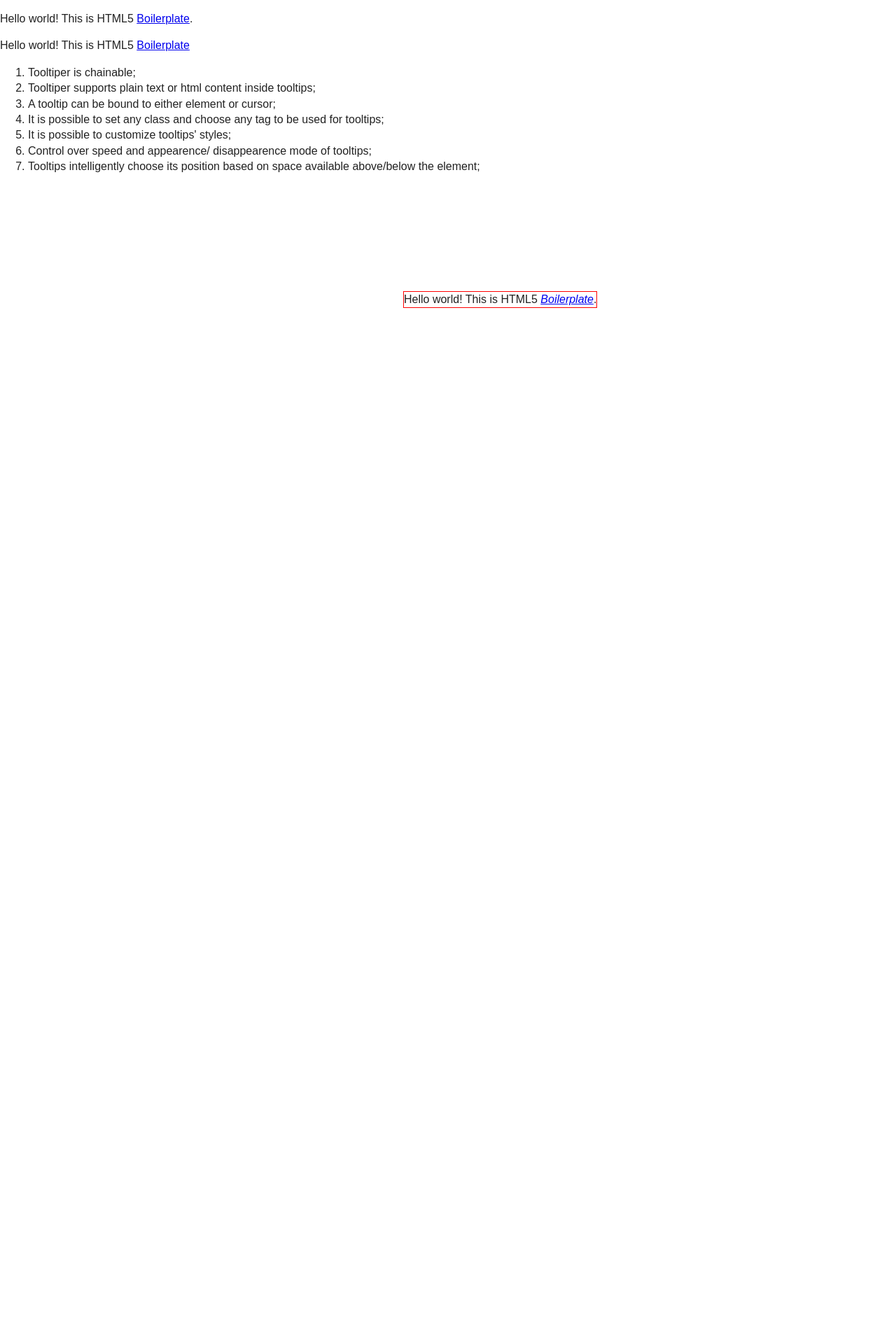
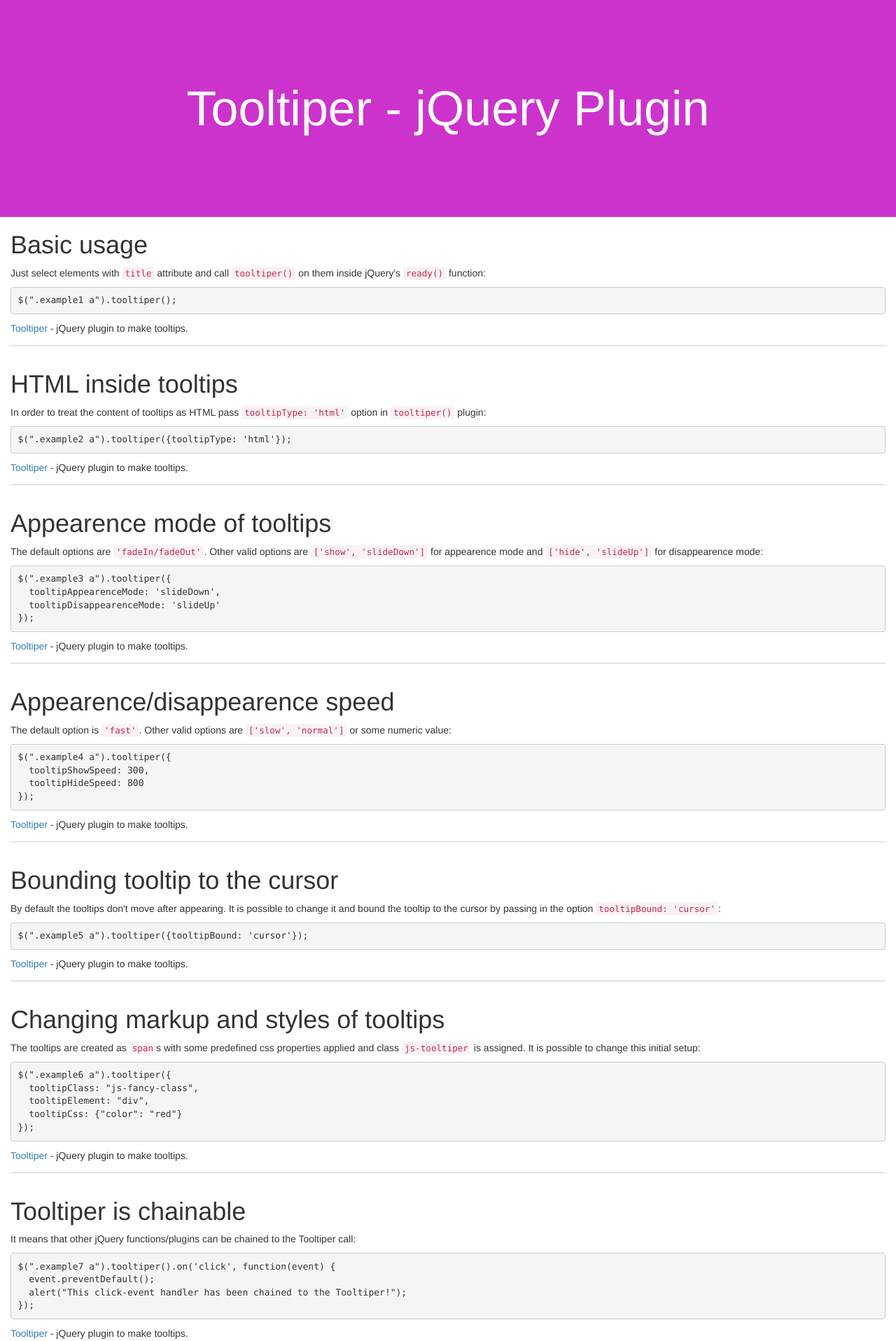
Before and after one commit to xcurveballx/tooltiper, a plain HTML site: page index.html in a window 1280 px wide. Shown: the top 1916 px of the page at 70% size. Before the commit the page ends 800 px from the top, so only its background shows below. Drawn offline with nearby package versions, Linux system fonts and the light colour scheme.

Commit message:
style/getcomputedstyle issue, deep object merging issue, bloating functions removed

```diff
--- a/css/main.css
+++ b/css/main.css
@@ -280,3 +280,16 @@
         page-break-after: avoid;
     }
 }
+body > header, footer {
+  padding: 1.5em 0em;
+  text-align: center;
+}
+body > header {
+  background-color: #cc33cc;
+  font-size: 5em;
+  color: white;
+}
+::selection {
+  background-color: #cc33cc;
+  color: white;
+}
--- a/index.html
+++ b/index.html
@@ -3,9 +3,12 @@
     <head>
         <meta charset="utf-8">
         <meta http-equiv="x-ua-compatible" content="ie=edge">
-        <title>ToolTiper</title>
+        <title>Tooltiper - jQuery Plugin</title>
+        <meta name="description" content="Tooltiper - jQuery Plugin">
+        <meta name="author" content="xcurveballx">
         <meta name="viewport" content="width=device-width, initial-scale=1">
-        <link rel="stylesheet" href="css/normalize.css">
+        <link rel="stylesheet" href="https://cdnjs.cloudflare.com/ajax/libs/twitter-bootstrap/3.3.7/css/bootstrap.min.css">
+
         <link rel="stylesheet" href="css/main.css">
         <script src="js/vendor/modernizr-2.8.3.min.js"></script>
     </head>
@@ -13,22 +16,70 @@
         <!--[if lt IE 8]>
             <p class="browserupgrade">You are using an <strong>outdated</strong> browser. Please <a href="http://browsehappy.com/">upgrade your browser</a> to improve your experience.</p>
         <![endif]-->
-        <p style="position: absolute; top:50%; left: 45%; border: 1px solid red">Hello world! This is HTML5 <a href="https://html5boilerplate.com/" title="<b>Check it out</b>, dude! It is cool! <b>Check it out</b>, dude! It is cool! <b>Check it out</b>, dude! It is cool! <b>Check it out</b>, dude! It is cool! <b>Check it out</b>, dude! It is cool!"><i>Boilerplate</i></a>.</p>
-        <p>Hello world! This is HTML5 <a href="https://html5boilerplate.com/" title="Tooltips intelligently choose its position based on space available above/below the element. Default position - below the element;">Boilerplate</a>.</p>
-Hello world! This is HTML5 <a href="https://html5boilerplate.com/" title="Tooltips intelligently choose its position based on space available above/below the element. Default position - below the element;">Boilerplate</a>
-        <ol>
-          <li>Tooltiper is chainable;</li>
-          <li>Tooltiper supports plain text or html content inside tooltips;</li>
-          <li>A tooltip can be bound to either element or cursor;</li>
-          <li>It is possible to set any class and choose any tag to be used for tooltips;</li>
-          <li>It is possible to customize tooltips' styles;</li>
-          <li>Control over speed and appearence/ disappearence mode of tooltips;</li>
-          <li>Tooltips intelligently choose its position based on space available above/below the element;</li>
-        </ol>
-        <script
-  src="https://code.jquery.com/jquery-1.7.min.js"
-  integrity="sha256-/05Jde9AMAT4/o5ZAI23rUf1SxDYTHLrkOco0eyRV84="
-  crossorigin="anonymous"></script>
+        <header>
+          Tooltiper - jQuery Plugin
+        </header>
+        <div class="container-fluid">
+          <div class="row">
+            <div class="col-xs-12 example example1">
+              <header><p><h1>Basic usage</h1></p></header>
+              <p>Just select elements with <code>title</code> attribute and call <code>tooltiper()</code> on them inside jQuery's <code>ready()</code> function:</p>
+              <p><pre>$(".example1 a").tooltiper();</pre></p>
+              <a target="_blank" href="https://github.com/xcurveballx/tooltiper" title="Tooltiper - jQuery Plugin">Tooltiper</a> - jQuery plugin to make tooltips.<hr>
+            </div>
+            <div class="col-xs-12 example example2">
+              <header><p><h1>HTML inside tooltips</h1></p></header>
+              <p>In order to treat the content of tooltips as HTML pass <code>tooltipType: 'html'</code> option in <code>tooltiper()</code> plugin:</p>
+              <p><pre>$(".example2 a").tooltiper({tooltipType: 'html'});</pre></p>
+              <a target="_blank" href="https://github.com/xcurveballx/tooltiper" title="<b>Tooltiper</b> - jQuery Plugin">Tooltiper</a> - jQuery plugin to make tooltips.<hr>
+            </div>
+            <div class="col-xs-12 example example3">
+              <header><p><h1>Appearence mode of tooltips</h1></p></header>
+              <p>The default options are <code>'fadeIn/fadeOut'</code>. Other valid options are <code>['show', 'slideDown']</code> for appearence mode and <code>['hide', 'slideUp']</code> for disappearence mode:</p>
+              <p><pre>$(".example3 a").tooltiper({
+  tooltipAppearenceMode: 'slideDown',
+  tooltipDisappearenceMode: 'slideUp'
+});</pre></p>
+              <a target="_blank" href="https://github.com/xcurveballx/tooltiper" title="Tooltiper - jQuery Plugin">Tooltiper</a> - jQuery plugin to make tooltips.<hr>
+            </div>
+            <div class="col-xs-12 example example4">
+              <header><p><h1>Appearence/disappearence speed </h1></p></header>
+              <p>The default option is <code>'fast'</code>. Other valid options are <code>['slow', 'normal']</code> or some numeric value:</p>
+              <p><pre>$(".example4 a").tooltiper({
+  tooltipShowSpeed: 300,
+  tooltipHideSpeed: 800
+});</pre></p>
+              <a target="_blank" href="https://github.com/xcurveballx/tooltiper" title="Tooltiper - jQuery Plugin">Tooltiper</a> - jQuery plugin to make tooltips.<hr>
+            </div>
+            <div class="col-xs-12 example example5">
+              <header><p><h1>Bounding tooltip to the cursor</h1></p></header>
+              <p>By default the tooltips don't move after appearing. It is possible to change it and bound the tooltip to the cursor by passing in the option <code>tooltipBound: 'cursor'</code>:</p>
+              <p><pre>$(".example5 a").tooltiper({tooltipBound: 'cursor'});</pre></p>
+              <a target="_blank" href="https://github.com/xcurveballx/tooltiper" title="Tooltiper - jQuery Plugin">Tooltiper</a> - jQuery plugin to make tooltips.<hr>
+            </div>
+            <div class="col-xs-12 example example6">
+              <header><p><h1>Changing markup and styles of tooltips</h1></p></header>
+              <p>The tooltips are created as <code>span</code>s with some predefined css properties applied and class <code>js-tooltiper</code> is assigned. It is possible to change this initial setup:
+              <p><pre>$(".example6 a").tooltiper({
+  tooltipClass: "js-fancy-class",
+  tooltipElement: "div",
+  tooltipCss: {"color": "red"}
+});</pre></p>
+              <a target="_blank" href="https://github.com/xcurveballx/tooltiper" title="Tooltiper - jQuery Plugin">Tooltiper</a> - jQuery plugin to make tooltips.<hr>
+            </div>
+            <div class="col-xs-12 example example7">
+              <header><p><h1>Tooltiper is chainable</h1></p></header>
+              <p>It means that other jQuery functions/plugins can be chained to the Tooltiper call:
+              <p><pre>$(".example7 a").tooltiper().on('click', function(event) {
+  event.preventDefault();
+  alert("This click-event handler has been chained to the Tooltiper!");
+});</pre></p>
+              <a target="_blank" href="https://github.com/xcurveballx/tooltiper" title="Tooltiper - jQuery Plugin">Tooltiper</a> - jQuery plugin to make tooltips.<hr>
+            </div>
+          </div>
+        </div>
+        <footer>Available under the MIT license. Author - <a href="https://github.com/xcurveballx" target="_blank">xcurveballx</a> (©).</footer>
+        <script src="https://code.jquery.com/jquery-1.7.min.js" integrity="sha256-/05Jde9AMAT4/o5ZAI23rUf1SxDYTHLrkOco0eyRV84=" crossorigin="anonymous"></script>
         <script>window.jQuery || document.write('<script src="js/vendor/jquery-1.12.0.min.js"><\/script>')</script>
         <script src="js/tooltiper.js"></script>
         <script src="js/main.js"></script>
--- a/js/main.js
+++ b/js/main.js
@@ -21,5 +21,28 @@
     }
 }());
 $(document).ready(function() {
-    $('p a').tooltiper();
+    $('.example1 a').tooltiper();
+    $('.example2 a').tooltiper({
+      tooltipType: 'html'
+    });
+    $('.example3 a').tooltiper({
+      tooltipAppearenceMode: 'slideDown',
+      tooltipDisappearenceMode: 'slideUp'
+    });
+    $('.example4 a').tooltiper({
+      tooltipShowSpeed: 300,
+      tooltipHideSpeed: 800
+    });
+    $('.example5 a').tooltiper({
+      tooltipBound: 'cursor'
+    });
+    $('.example6 a').tooltiper({
+      tooltipClass: "js-fancy-class",
+      tooltipElement: "div",
+      tooltipCss: {"color": "red"}
+    });
+    $(".example7 a").tooltiper().on('click', function(event) {
+      event.preventDefault();
+      alert("This click-event handler has been chained to the Tooltiper!");
+    });
 });
```
Also changed, not shown: js/tooltiper.js (+13 -24 lines).
